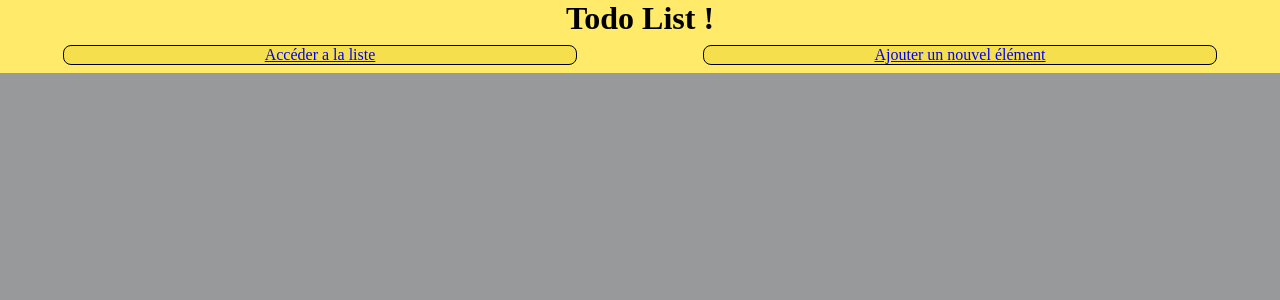
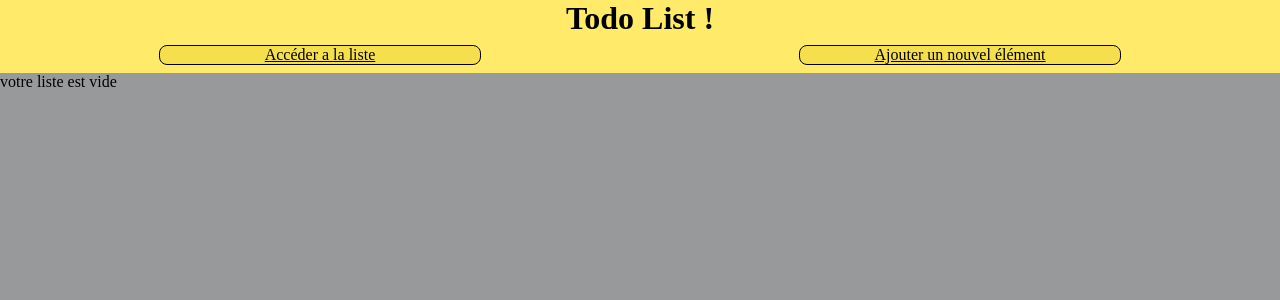
Before and after one commit to antho77m/TodoList, a React (Create React App) app: page /list in a window 1280 px wide. Shown: the top 300 px of the page. Built offline with nearby package versions, Linux system fonts and the light colour scheme.

Commit message:
ajout des todo

```diff
--- a/src/App.tsx
+++ b/src/App.tsx
@@ -1,15 +1,28 @@
-import React, { Component } from 'react';
-import { Route, Routes } from 'react-router-dom';
+import React, { Component, useState } from 'react';
+import { Route, Routes, To } from 'react-router-dom';
 import { Header } from './components/Header';
+import { Todo, TodoAdder, TodoList } from './components/TodoList';
 import {Welcome} from './components/Welcome'
 import './css/styles.css';
 
 function App() {
+  const [todoList,setTodoList] = useState<Todo[]|undefined>()
+  let addTodo = (todo:Todo)=>{  // fonction réalisant l'ajout d'une tache a la liste
+    if(todoList===undefined){
+      setTodoList([todo])
+    }else{
+      todoList.push(todo)
+      setTodoList(todoList)
+    }
+  }
   return (
     <div className="App">
+
       <Header/>
       <Routes>
         <Route path="/" element={<Welcome/>}/>
+        <Route path="/list" element={<TodoList todoList={todoList} />}/>
+        <Route path='/add' element={<TodoAdder todoAdd={addTodo}/>}/>
       </Routes>
 
 
--- a/src/components/Header.tsx
+++ b/src/components/Header.tsx
@@ -6,8 +6,9 @@ export function Header() {
             <h1>Todo List !</h1>
         </div>
         <nav>
-            <div> <Link to="/list">Accéder a la liste</Link></div>
-            <div> <Link to="/add">Ajouter un nouvel élément</Link> </div>
+
+             <Link to="/list" className="linker"><div>Accéder a la liste</div></Link>
+             <Link to="/add" className="linker"><div>Ajouter un nouvel élément</div></Link>
         </nav>
     </div>
 }
--- a/src/components/TodoList.tsx
+++ b/src/components/TodoList.tsx
@@ -1,21 +1,44 @@
-export function TodoList(props:Todo[]){
-    return <div>
+export function TodoList(props:{todoList:Todo[]|undefined}){
+    return <div className="todo_list">
+
+        {props.todoList===undefined &&<EmptyList/>}
         {
-            props.map((val,i)=>{
+            props.todoList?.map((val,i)=>{
                 return <TodoDisplayer name={val.name} checked={val.checked} key={i}/>
             })
+
         }
     </div>
 
 }
 
+function EmptyList() {
+    return <div>votre liste est vide</div>
+
+}
+
 function TodoDisplayer(props:Todo){
     return <div className="todo">
-        <input type="checkbox" name="" id="" />
+        <input type="checkbox" name="" id="" defaultChecked={props.checked} />
+        {props.name}
+
     </div>
 }
 
-interface Todo{
+export function TodoAdder(props:{todoAdd:(todo:Todo)=>void}){
+    let todoName:string = ""
+    return <div>
+        nom de la tache:<input type="text" id="todo_name" onChange={(e)=>{todoName=e.target.value}} />
+        <input type="submit" value="ajouter" onClick={()=>{
+            props.todoAdd({name:todoName,checked:false})   // par défaut la tache n'est pas réalisé
+
+
+        }}  />
+    </div>
+
+}
+
+export interface Todo{
     name:string,    // nom de la tache
     //description:string,   // description de la tache (ajouté plus tard)
     checked:boolean, // définit si la tache est réalisé
--- a/src/css/styles.css
+++ b/src/css/styles.css
@@ -19,19 +19,19 @@ body {
   display: flex;
   justify-content: space-around;
 }
-.header nav div {
+.header nav .linker {
   background-color: #F5DF4D;
-  width: 40%;
+  width: 25%;
   text-align: center;
   margin: 0.5em;
   border: 1px solid black;
   color: black;
   border-radius: 0.5em;
 }
-.header nav div:hover {
+.header nav .linker:hover {
   background-color: #A89723;
 }
-.header nav div a:visited {
+.header nav .linker a:visited {
   color: black;
 }
 
--- a/src/scss/styles.scss
+++ b/src/scss/styles.scss
@@ -29,9 +29,9 @@ body{
         display: flex;
         justify-content: space-around;
 
-        div{
+        .linker{
             background-color: $header_selection;
-            width: 40%;
+            width: 25%;
             text-align: center;
             margin: 0.5em;
             border: 1px solid black;
```
